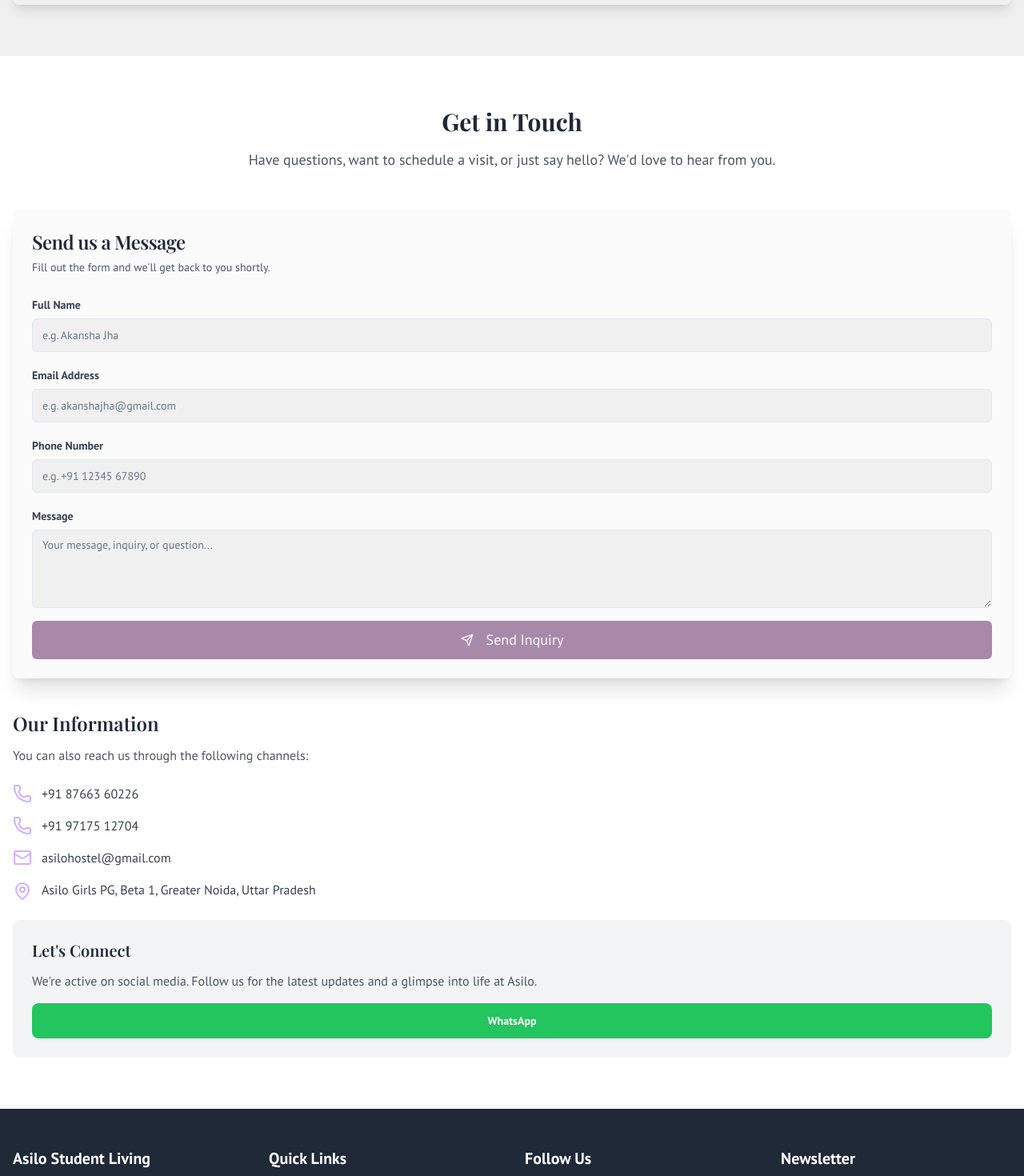
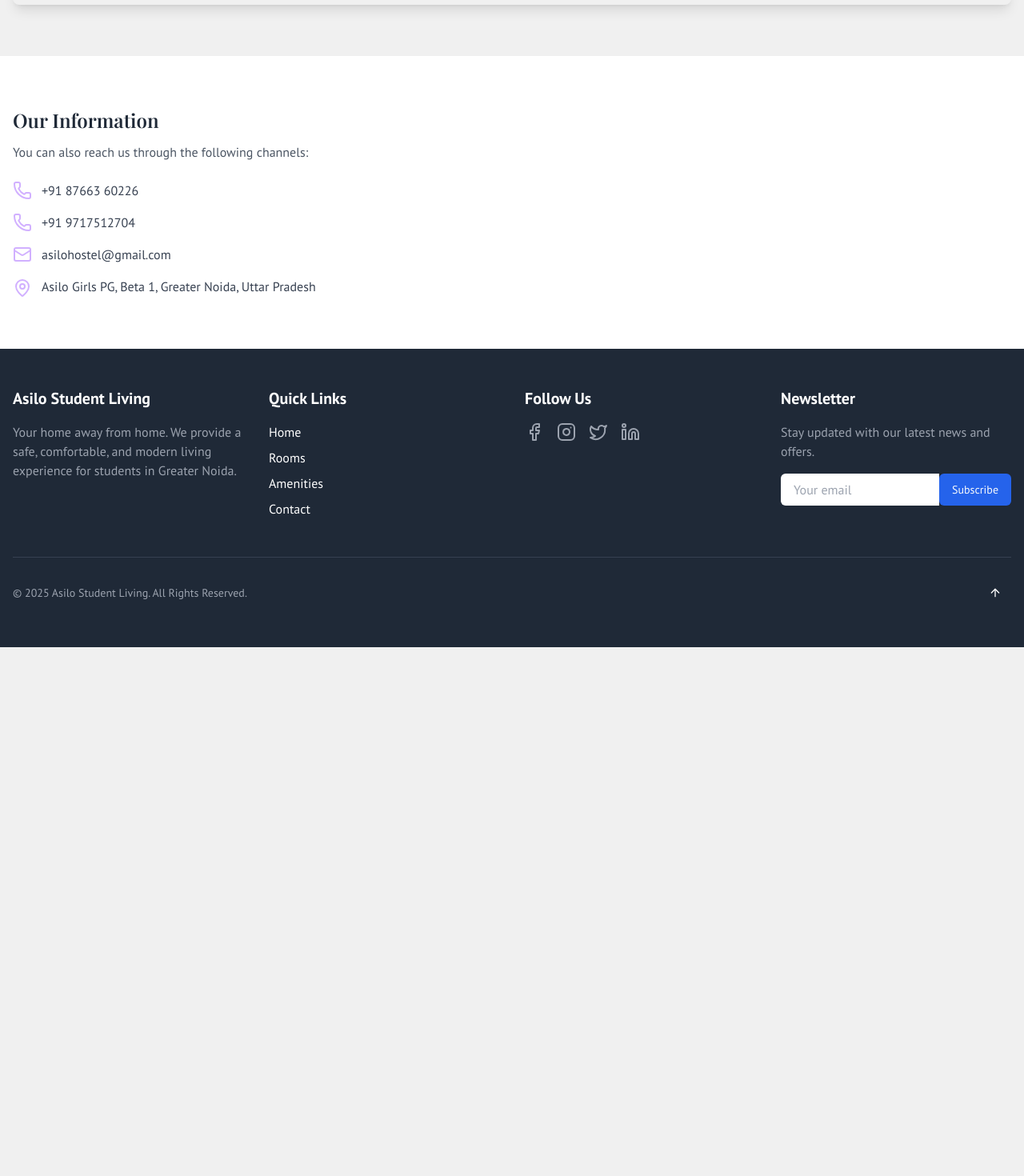
Before and after one commit to tejasbhati27/Asilo-pg2, a Next.js app: page / in a window 1280 px wide. Shown: the part 6240-7710 px from the top of the page at 80% size. After the commit the page ends 7049 px from the top, so only its background shows below. Built offline with nearby package versions, Linux system fonts and the light colour scheme; grey boxes are pictures that could not be loaded; a web font is replaced by a local one.

Commit message:
Remove contact form and update location

```diff
--- a/src/components/landing/Contact.tsx
+++ b/src/components/landing/Contact.tsx
@@ -1,102 +1,14 @@
 "use client";
 
-import { useActionState } from "react";
-import { useFormStatus } from "react-dom";
-import { useEffect, useRef } from "react";
-import { handleContactInquiry } from "@/app/actions";
-import { Button } from "@/components/ui/button";
-import { Card, CardContent, CardDescription, CardHeader, CardTitle } from "@/components/ui/card";
-import { Input } from "@/components/ui/input";
-import { Label } from "@/components/ui/label";
-import { Textarea } from "@/components/ui/textarea";
-import { useToast } from "@/hooks/use-toast";
-import { Loader2, Mail, Phone, MapPin, Building, Send, Share2 } from "lucide-react";
-
-function SubmitButton() {
-  const { pending } = useFormStatus();
-  return (
-    <Button type="submit" className="w-full text-lg py-6 bg-accent hover:bg-accent/90" disabled={pending}>
-      {pending ? (
-        <>
-          <Loader2 className="mr-2 h-5 w-5 animate-spin" />
-          Sending...
-        </>
-      ) : (
-        <>
-          <Send className="mr-2 h-5 w-5" />
-          Send Inquiry
-        </>
-      )}
-    </Button>
-  );
-}
+import { Mail, Phone, MapPin } from "lucide-react";
 
 export default function Contact() {
-  const [state, formAction] = useActionState(handleContactInquiry, { type: 'initial', message: '' });
-  const formRef = useRef<HTMLFormElement>(null);
-  const { toast } = useToast();
   const googleMapsUrl = "https://www.google.com/maps/place/Asilo+Girls+PG/@28.4784904,77.5058117,19z/data=!4m15!1m8!3m7!1s0x390cea6513624ebd:0xc472b07f2822a6df!2sBeta+I,+Greater+Noida,+Uttar+Pradesh!3b1!8m2!3d28.4797984!4d77.5060438!16s%2Fg%2F1tdd_qy6!3m5!1s0x390ceb5e6bcd9b89:0x9caf31c42bc35918!8m2!3d28.4781292!4d77.5061669!16s%2Fg%2F11xrfzs4zf?hl=en&entry=ttu&g_ep=EgoyMDI1MDcyOC4wIKXMDSoASAFQAw%3D%3D";
-
-   useEffect(() => {
-    if (state.type === 'success') {
-      toast({
-        title: "Message Sent!",
-        description: state.message,
-        className: "bg-green-100 text-green-800 border-green-300"
-      });
-      formRef.current?.reset();
-    } else if (state.type === 'error' && state.message && !state.errors) {
-       toast({
-        variant: "destructive",
-        title: "Oops! Something went wrong.",
-        description: state.message,
-      });
-    }
-  }, [state, toast]);
 
   return (
     <section id="contact" className="py-16 bg-white">
       <div className="container mx-auto px-4 max-w-7xl">
-        <div className="text-center mb-12">
-          <h2 className="font-headline text-3xl font-bold text-gray-800">
-            Get in Touch
-          </h2>
-          <p className="mt-4 text-lg font-body text-gray-600 max-w-2xl mx-auto">
-            Have questions, want to schedule a visit, or just say hello? We'd love to hear from you.
-          </p>
-        </div>
         <div className="grid gap-10 items-start">
-          <Card className="shadow-xl rounded-lg border-none bg-gray-50/70">
-            <CardHeader>
-              <CardTitle className="font-headline text-2xl text-gray-800">Send us a Message</CardTitle>
-              <CardDescription className="text-gray-600 font-body">Fill out the form and we'll get back to you shortly.</CardDescription>
-            </CardHeader>
-            <form ref={formRef} action={formAction}>
-              <CardContent className="space-y-4">
-                <div className="space-y-1.5">
-                  <Label htmlFor="name" className="text-gray-700 font-semibold font-body">Full Name</Label>
-                  <Input id="name" name="name" placeholder="e.g. Akansha Jha" required className="py-5"/>
-                  {state.type === 'error' && state.errors?.name && <p className="text-sm text-red-500">{state.errors.name[0]}</p>}
-                </div>
-                <div className="space-y-1.5">
-                  <Label htmlFor="email" className="text-gray-700 font-semibold font-body">Email Address</Label>
-                  <Input id="email" name="email" type="email" placeholder="e.g. akanshajha@gmail.com" required className="py-5"/>
-                  {state.type === 'error' && state.errors?.email && <p className="text-sm text-red-500">{state.errors.email[0]}</p>}
-                </div>
-                <div className="space-y-1.5">
-                  <Label htmlFor="phone" className="text-gray-700 font-semibold font-body">Phone Number</Label>
-                  <Input id="phone" name="phone" type="tel" placeholder="e.g. +91 12345 67890" required className="py-5"/>
-                   {state.type === 'error' && state.errors?.phone && <p className="text-sm text-red-500">{state.errors.phone[0]}</p>}
-                </div>
-                <div className="space-y-1.5">
-                  <Label htmlFor="message" className="text-gray-700 font-semibold font-body">Message</Label>
-                  <Textarea id="message" name="message" placeholder="Your message, inquiry, or question..." required rows={4}/>
-                  {state.type === 'error' && state.errors?.message && <p className="text-sm text-red-500">{state.errors.message[0]}</p>}
-                </div>
-                <SubmitButton />
-              </CardContent>
-            </form>
-          </Card>
           <div id="contact-info" className="space-y-6">
             <div>
               <h3 className="font-headline text-2xl font-semibold text-gray-800 mb-3">Our Information</h3>
@@ -109,7 +21,7 @@ export default function Contact() {
                 </a>
                  <a href="tel:+919717512704" className="flex items-center gap-3 group transition-all duration-300">
                     <Phone className="w-6 h-6 text-primary" />
-                    <span className="text-gray-700 group-hover:text-primary font-medium font-body">+91 97175 12704</span>
+                    <span className="text-gray-700 group-hover:text-primary font-medium font-body">+91 9717512704</span>
                 </a>
                 <a href="mailto:asilohostel@gmail.com" className="flex items-center gap-3 group transition-all duration-300">
                     <Mail className="w-6 h-6 text-primary" />
@@ -122,19 +34,6 @@ export default function Contact() {
                     </p>
                 </a>
             </div>
-             <div className="mt-8 p-6 bg-gray-100 rounded-lg">
-                <h4 className="font-headline text-xl font-semibold text-gray-800 mb-3">Let's Connect</h4>
-                <p className="text-gray-600 mb-4 font-body">
-                  We're active on social media. Follow us for the latest updates and a glimpse into life at Asilo.
-                </p>
-                <div className="flex flex-col gap-4">
-                    <Button asChild className="flex-1 bg-green-500 text-white hover:bg-green-600 font-bold py-3 px-6 rounded-lg transition-all duration-300 transform hover:scale-105">
-                        <a href="https://wa.me/918766360226" target="_blank" rel="noopener noreferrer">
-                            WhatsApp
-                        </a>
-                    </Button>
-                </div>
-             </div>
           </div>
         </div>
       </div>
--- a/src/components/landing/Location.tsx
+++ b/src/components/landing/Location.tsx
@@ -3,7 +3,7 @@ import { Button } from "../ui/button";
 
 const nearbyPlaces = [
     { name: 'Beta Plaza', distance: 'In front of' },
-    { name: 'Beta 1 Metro Station', distance: '5 min drive' },
+    { name: 'Metro Station', distance: '5 min drive' },
     { 'name': 'Grand Venice Mall', 'distance': '10 min drive' },
     { name: 'Pari Chowk', distance: '7 min drive' },
     { name: 'Local Market & ATMs', distance: 'Walking distance' },
```
